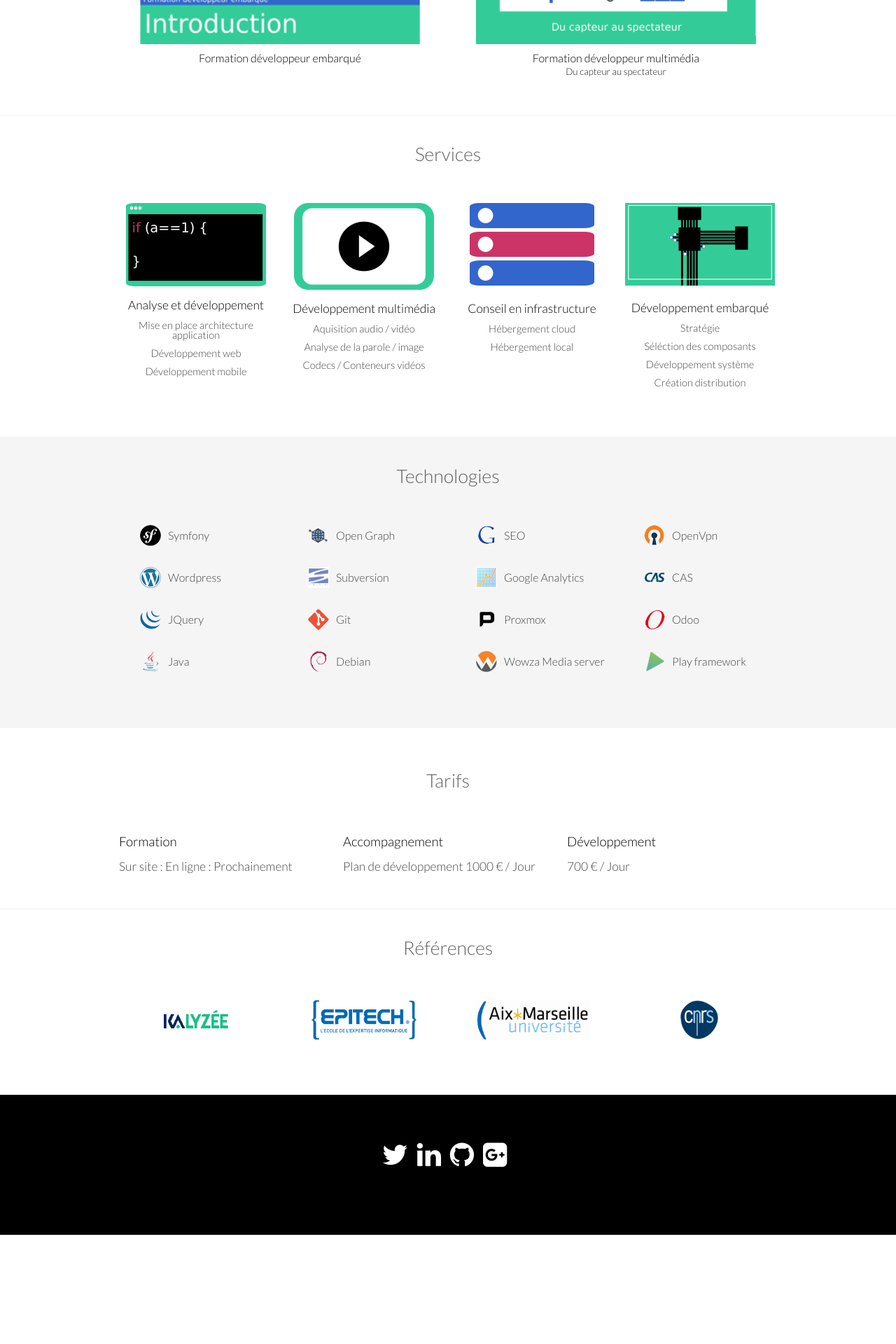
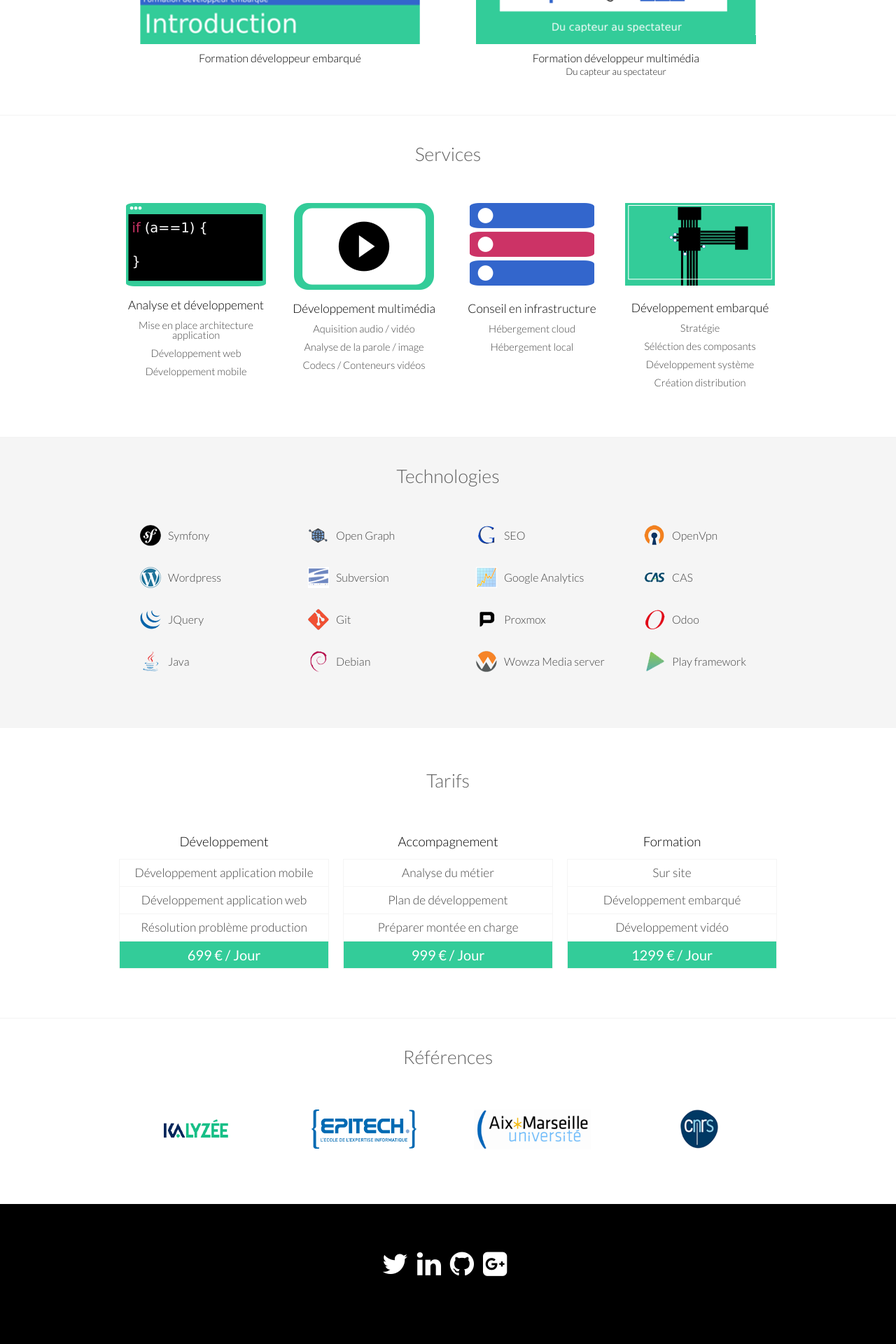
Before and after one commit to ludovic-bouguerra/site, a Jekyll site: the page built from index.md, in a window 1280 px wide. Shown: the part 1214-3134 px from the top of the page at 70% size. Built offline with Jekyll 4.4.1, drawn with Linux system fonts in a browser that asks for light colours; before the commit the page ends 2978 px from its top, so only the background shows below that.

Commit message:
Adding pricing base edition

```diff
--- a/_layouts/home.html
+++ b/_layouts/home.html
@@ -143,20 +143,34 @@
     <section id="tarifs">
       <div class="container">
         <div class="sixteen columns"><h1>Tarifs</h1></div>
-        <div class="one-third column">
+        <div class="one-third column pricing">
+          <h3>Développement</h3>
+          <ul>
+            <li>Développement application mobile</li>
+            <li>Développement application web</li>
+            <li>Résolution problème production</li>
+
+            <li class="amount">699 € / Jour</li>
+          </ul>
+        </div>
+        <div class="one-third column pricing">
+          <h3>Accompagnement</h3>
+          <ul>
+            <li>Analyse du m&eacute;tier</li>
+            <li>Plan de développement</li>
+            <li>Pr&eacute;parer montée en charge</li>
+            <li class="amount">999 € / Jour</li>
+          </ul>
+        </div>
+        <div class="one-third column pricing">
           <h3>Formation</h3>
-          Sur site :
-          En ligne : Prochainement
-        </div>
-        <div class="one-third column">
-          <h3>Accompagnement</h3>
-          Plan de développement
-          1000 € / Jour
+          <ul>
+            <li>Sur site</li>
+            <li>D&eacute;veloppement embarqu&eacute;</li>
+            <li>D&eacute;veloppement vid&eacute;o</li>
+            <li class="amount">1299 € / Jour</li>
 
-        </div>
-        <div class="one-third column">
-          <h3>Développement</h3>
-          700 € / Jour
+          </ul>
         </div>
     </div>
 
--- a/_sass/main.scss
+++ b/_sass/main.scss
@@ -73,7 +73,31 @@ hr{
     height: 90px;
 }
 
+.pricing {
+  text-align: center;
+}
 
+.pricing h3 {
+}
+
+.pricing ul{
+  border-top: 1px solid $tertiary-color;
+
+}
+
+.pricing ul li{
+  border: 1px solid $tertiary-color;
+  border-top: none;
+  margin: 0;
+  padding: 10px;
+}
+
+.pricing .amount{
+  background-color: $senary-color;
+  color: white;
+  font-weight: 400;
+  font-size: 15pt;
+}
 
 #competences, #references{
     margin-bottom: 20px;
```
